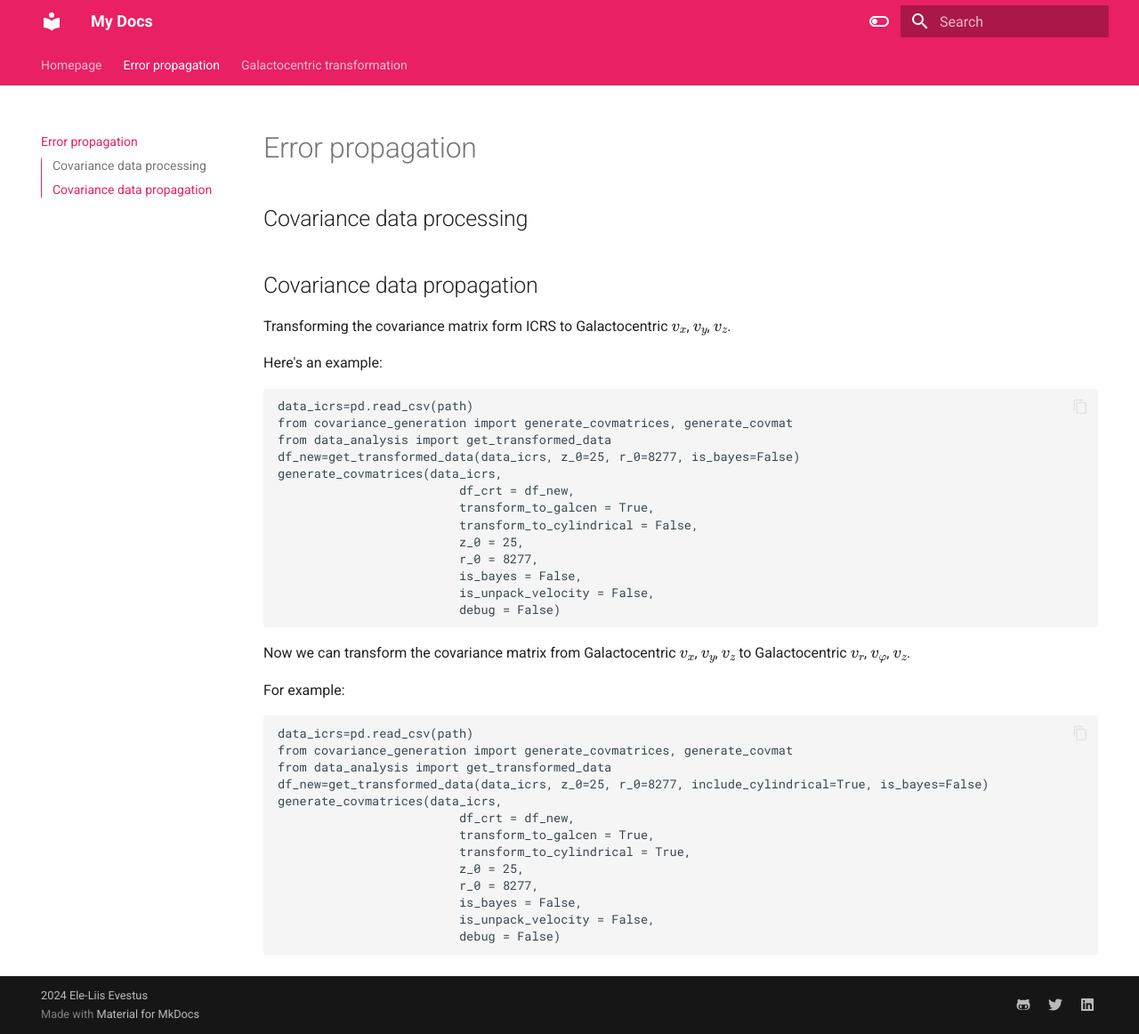
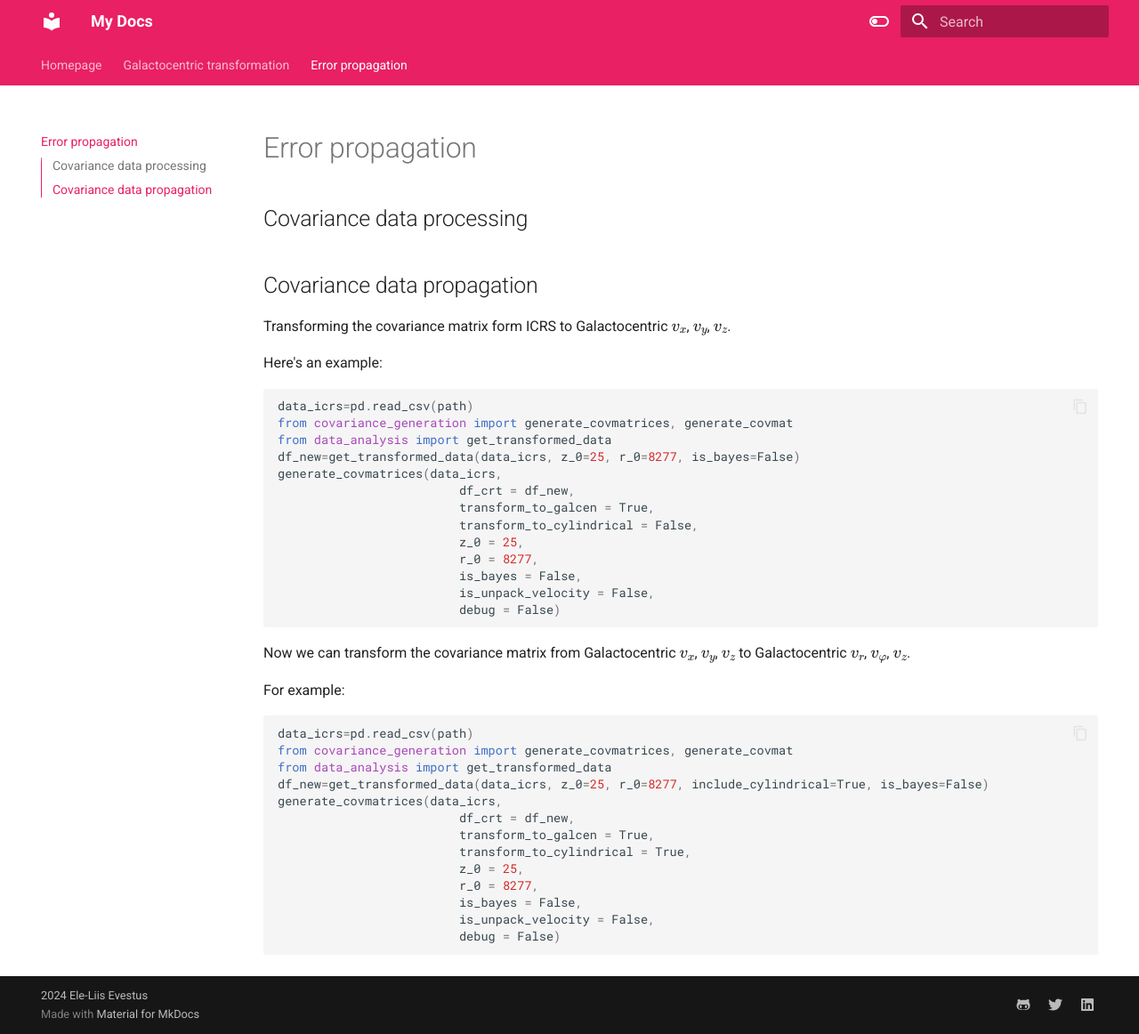
Before and after one commit to HEP-KBFI/gaia-tools, an MkDocs documentation site: the page built from docs/Error_propagation.md, in a window 1280 px wide and 1162 px high. Shown: the whole window at 89% size. Built offline with MkDocs 1.6.1 and Material for MkDocs 9.7.7, drawn with Linux system fonts in a browser that asks for light colours; some of the changed lines change nothing that is shown.

Commit message:
fixed nav, fixed code highlighting

```diff
--- a/mkdocs.yml
+++ b/mkdocs.yml
@@ -47,18 +47,13 @@
  - pymdownx.superfences
  - pymdownx.mark
  - attr_list
+ - md_in_html
  - pymdownx.emoji:
      emoji_index: !!python/name:materialx.emoji.twemoji
      emoji_generator: !!python/name:materialx.emoji.to_svg
 
 copyright:
   &copy 2024 <a href="https://github.com/eleliis22"  target="_blank" rel="noopener">Ele-Liis Evestus</a>
-
-markdown_extensions:
-  - pymdownx.arithmatex:
-      generic: true
-  - attr_list
-  - md_in_html
 
 extra_javascript:
   - javascripts/mathjax.js
@@ -68,4 +63,8 @@
 plugins:
   - search
   - mermaid2
-  - awesome-pages
+
+nav:
+  - index.md
+  - Galactocentric_transformation.md
+  - Error_propagation.md
```
